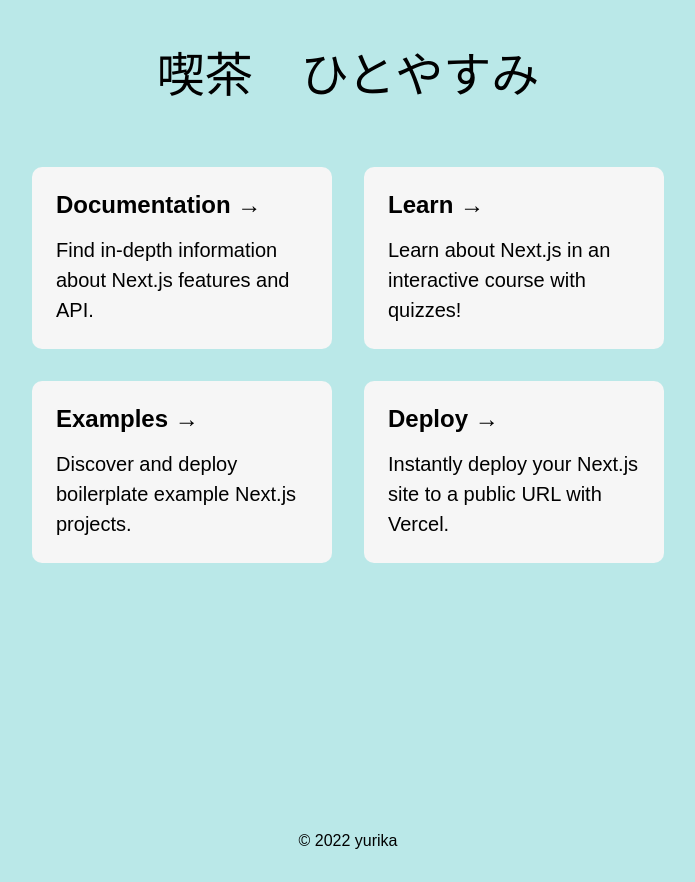
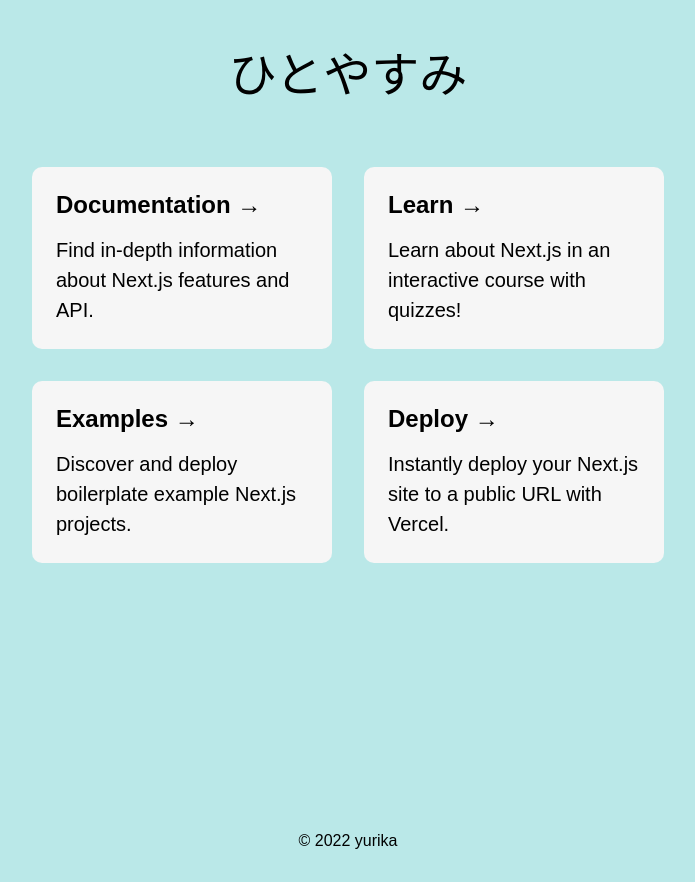
Before and after one commit to mutta0916/blog-hitoyasumi, a Next.js app: page / in a window 1280 px wide. Shown: the whole page, without its empty margins (292-987 px from the left). Built offline with nearby package versions, Linux system fonts and the light colour scheme; a web font is replaced by a local one.

Commit message:
改名しました

```diff
--- a/pages/index.tsx
+++ b/pages/index.tsx
@@ -13,7 +13,7 @@ export default function Home() {
 
       <main className={styles.main}>
         <header className={styles.title}>
-          喫茶　ひとやすみ
+          ひとやすみ
         </header>
 
         <div className={styles.grid}>
```
